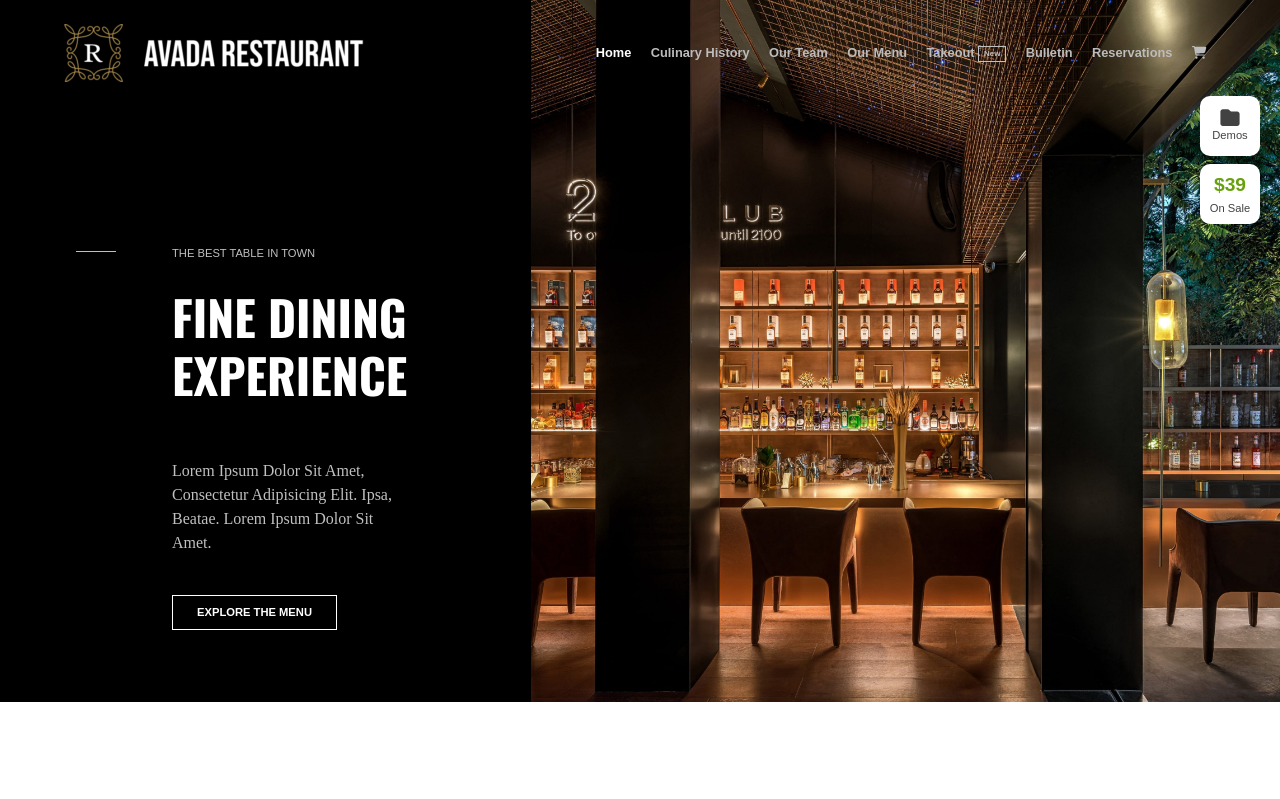
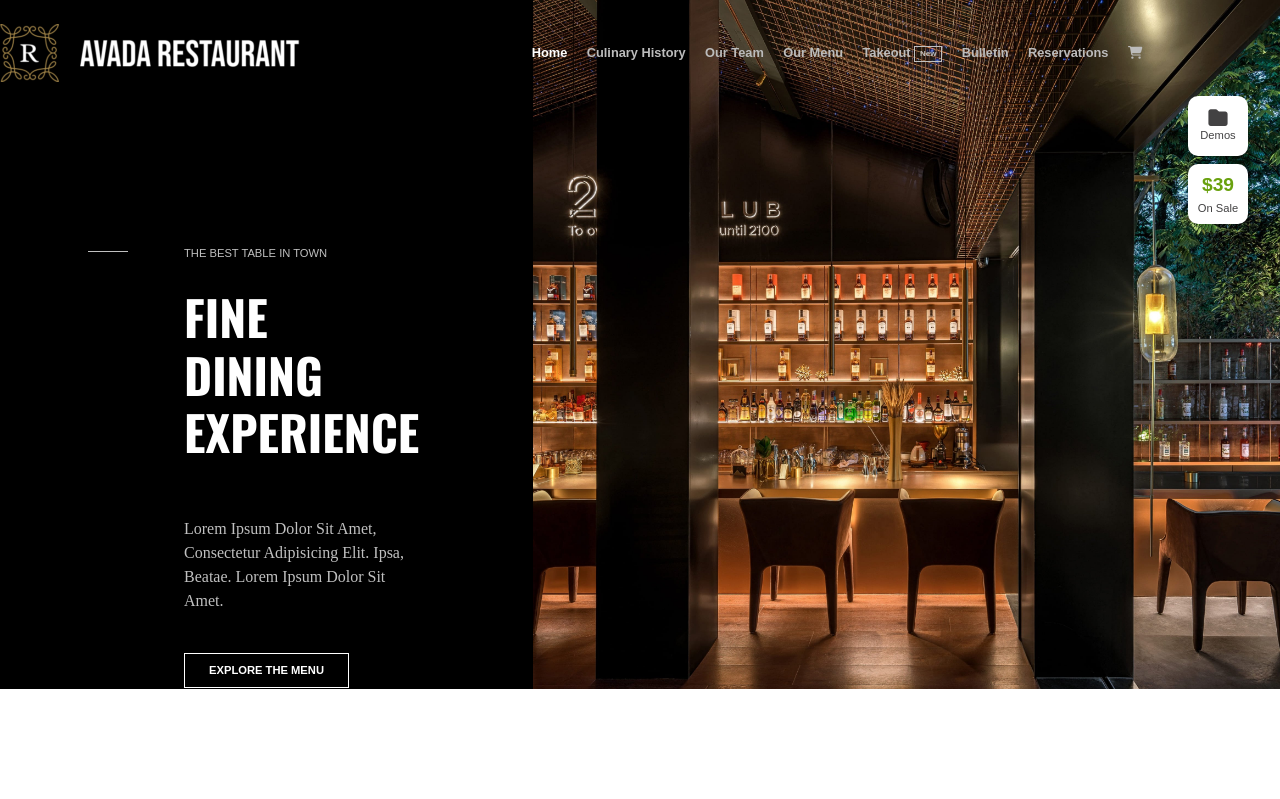
Before and after one commit to SanSciain/proj-html-vuejs, a Vue app: page / in a window 1280 px wide. Shown: the top 799 px of the page. Built offline with nearby package versions, Linux system fonts and the light colour scheme.

Commit message:
Edit: Jumbo  refacroting

```diff
--- a/src/App.vue
+++ b/src/App.vue
@@ -1,6 +1,20 @@
 <template>
   <div id="app">
-    <AppHeader :menuItems="headerMenu" class="fixed-top" />
+    <AppHeader :menuItems="headerMenu" class="position-absolute top-0" />
+    <div class="ms-labels-wrapper">
+      <div
+        class="demos d-flex ms-label flex-column mb-2 text-center justify-content-center"
+      >
+        <font-awesome-icon icon="fa-solid fa-folder" class="main-label" />
+        <span>Demos</span>
+      </div>
+      <div
+        class="sale ms-label d-flex flex-column text-center justify-content-center"
+      >
+        <span class="main-label price">$39</span>
+        <span>On Sale</span>
+      </div>
+    </div>
     <AppMain />
     <AppFooter />
   </div>
@@ -16,6 +30,9 @@ import { FontAwesomeIcon } from "@fortawesome/vue-fontawesome";
 import { library } from "@fortawesome/fontawesome-svg-core";
 import { faCartShopping } from "@fortawesome/free-solid-svg-icons";
 library.add(faCartShopping);
+Vue.component("font-awesome-icon", FontAwesomeIcon);
+import { faFolder } from "@fortawesome/free-solid-svg-icons";
+library.add(faFolder);
 Vue.component("font-awesome-icon", FontAwesomeIcon);
 
 export default {
@@ -84,4 +101,29 @@ export default {
 
 <style lang="scss">
 @import "./style/common.scss";
+.ms-labels-wrapper {
+  position: absolute;
+  right: 2rem;
+  top: 6rem;
+
+  .ms-label {
+    display: block;
+    width: 60px;
+    height: 60px;
+    background-color: white;
+    padding: 0.5rem;
+    border-radius: 10px;
+    font-size: 0.7rem;
+    color: #434243;
+
+    .main-label {
+      font-size: 1.2rem;
+    }
+
+    .price {
+      color: #69a10e;
+      font-weight: bold;
+    }
+  }
+}
 </style>
--- a/src/components/AppHeader.vue
+++ b/src/components/AppHeader.vue
@@ -40,6 +40,8 @@ export default {
 .ms-container {
   width: 90%;
   margin: 0 auto;
+  background-color: transparent;
+  z-index: 999;
 }
 .ms-img-container {
   width: 300px;
--- a/src/components/AppJumbo.vue
+++ b/src/components/AppJumbo.vue
@@ -1,35 +1,22 @@
 <template>
   <div class="ms-wrapper">
-    <div class="row">
+    <div class="row g-0">
       <div class="col col-5 ms-text-col">
         <span class="ms-line"></span>
         <div class="ms-text-wrapper">
-          <span class="ms-upper-title">the best table in town</span>
-          <h2 class="ms-title py-4">fine dining experience</h2>
+          <span class="ms-upper-title">{{ jumboContent.upperTitle }}</span>
+          <h2 class="ms-title py-4">{{ jumboContent.title }}</h2>
           <p class="py-4">
-            Lorem ipsum dolor sit amet, consectetur adipisicing elit. Ipsa,
-            beatae. Lorem ipsum dolor sit amet.
+            {{ jumboContent.text }}
           </p>
-          <a class="btn ms-btn" href="" role="button">Explore the menu</a>
+          <a class="btn ms-btn" href="" role="button">{{
+            jumboContent.btnText
+          }}</a>
         </div>
       </div>
       <div class="col col-7 ms-img-col">
         <div class="ms-img-container">
           <img src="../assets/img/slider52x.jpg" alt="" />
-          <div class="ms-labels-wrapper">
-            <div
-              class="demos d-flex ms-label flex-column mb-2 text-center justify-content-center"
-            >
-              <font-awesome-icon icon="fa-solid fa-folder" class="main-label" />
-              <span>Demos</span>
-            </div>
-            <div
-              class="sale ms-label d-flex flex-column text-center justify-content-center"
-            >
-              <span class="main-label price">$39</span>
-              <span>On Sale</span>
-            </div>
-          </div>
         </div>
       </div>
     </div>
@@ -37,15 +24,11 @@
 </template>
 
 <script>
-import Vue from "vue";
-import { FontAwesomeIcon } from "@fortawesome/vue-fontawesome";
-import { library } from "@fortawesome/fontawesome-svg-core";
-import { faFolder } from "@fortawesome/free-solid-svg-icons";
-library.add(faFolder);
-Vue.component("font-awesome-icon", FontAwesomeIcon);
-
 export default {
   name: "AppJumbo",
+  props: {
+    jumboContent: Object,
+  },
 };
 </script>
 
@@ -80,37 +63,5 @@ export default {
       }
     }
   }
-
-  .ms-img-col {
-    // background-image: url("../assets/img/slider52x.jpg");
-    padding: 0;
-    position: relative;
-
-    .ms-labels-wrapper {
-      position: absolute;
-      right: 2rem;
-      top: 6rem;
-
-      .ms-label {
-        display: block;
-        width: 60px;
-        height: 60px;
-        background-color: white;
-        padding: 0.5rem;
-        border-radius: 10px;
-        font-size: 0.7rem;
-        color: #434243;
-
-        .main-label {
-          font-size: 1.2rem;
-        }
-
-        .price {
-          color: #69a10e;
-          font-weight: bold;
-        }
-      }
-    }
-  }
 }
 </style>
--- a/src/components/AppMain.vue
+++ b/src/components/AppMain.vue
@@ -1,6 +1,6 @@
 <template>
   <div>
-    <AppJumbo />
+    <AppJumbo :jumboContent="jumbos[0]" />
     <FirstSection />
     <SmallCards />
   </div>
@@ -17,6 +17,19 @@ export default {
     FirstSection,
     SmallCards,
   },
+  data() {
+    return {
+      jumbos: [
+        {
+          upperTitle: "the best table in town",
+          title: "fine dining experience",
+          text: "Lorem ipsum dolor sit amet, consectetur adipisicing elit. Ipsa, beatae. Lorem ipsum dolor sit amet.",
+          btnText: "Explore the menu",
+          label: true,
+        },
+      ],
+    };
+  },
 };
 </script>
 
--- a/src/components/SmallCards.vue
+++ b/src/components/SmallCards.vue
@@ -1,5 +1,5 @@
 <template>
-  <div class="ms-container-small d-flex justify-content-around">
+  <div class="ms-container-small d-flex justify-content-around py-5">
     <SmallCard
       v-for="(item, index) in cardContent"
       :key="index"
```
